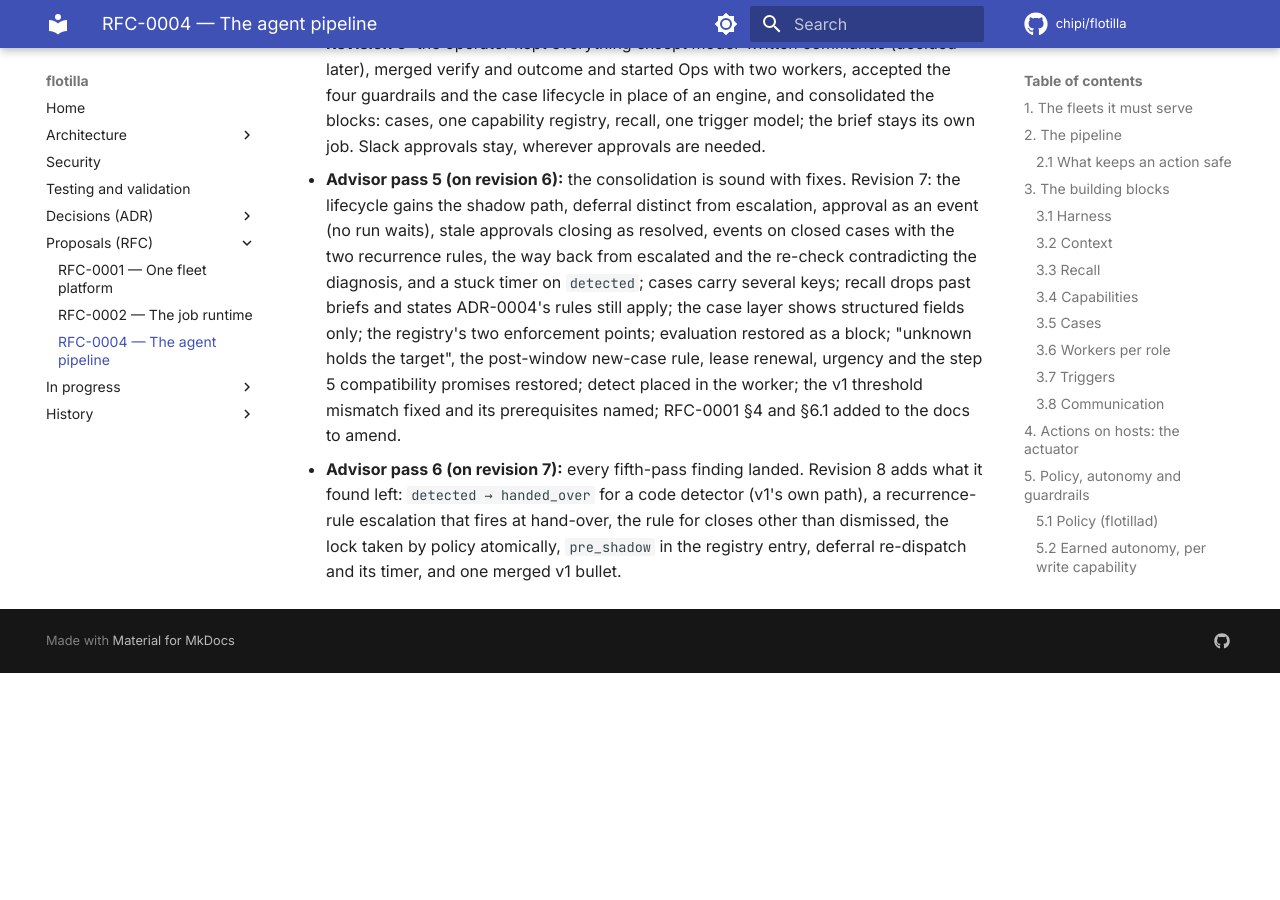
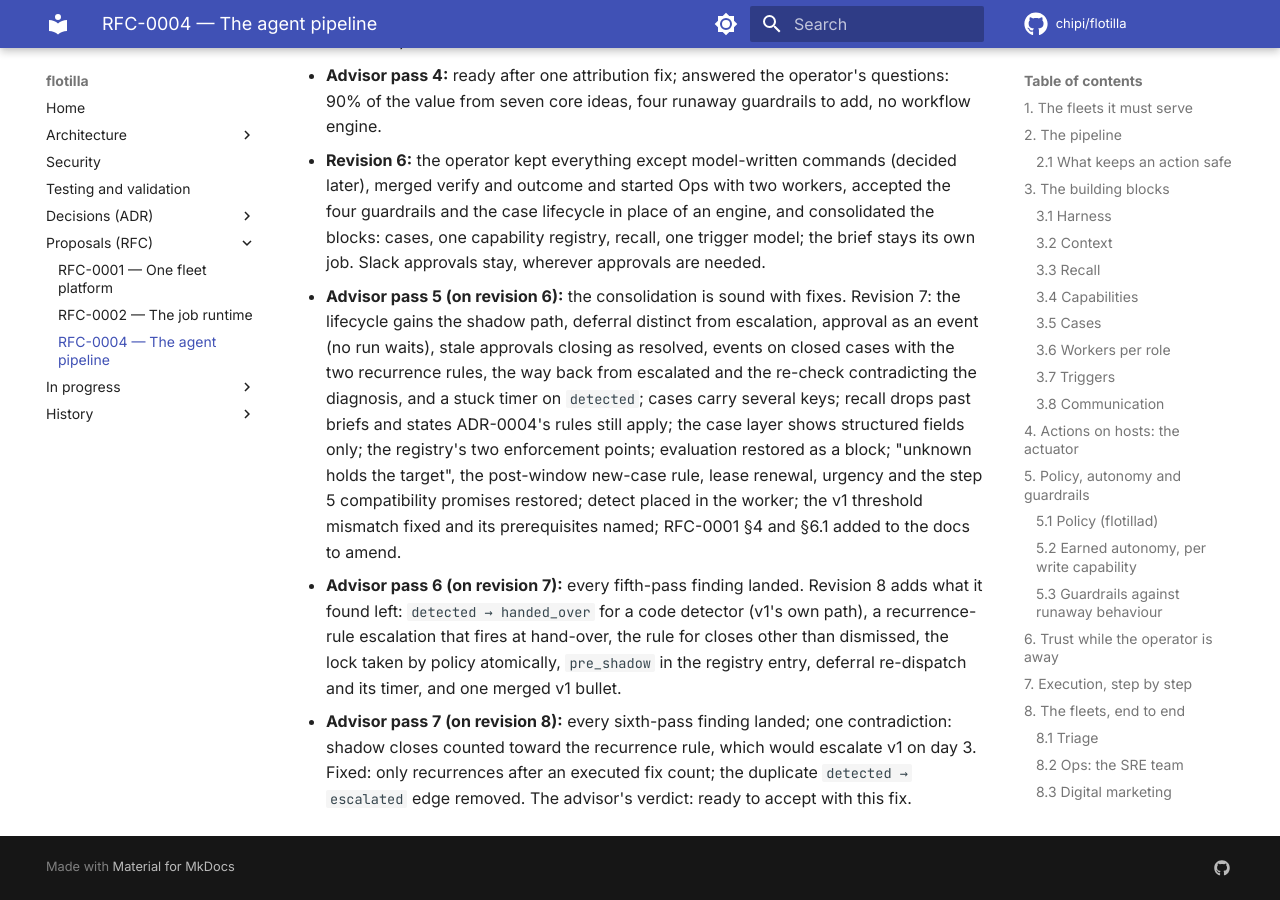
Before and after one commit to chipi/flotilla, an MkDocs documentation site: the page built from docs/rfc/RFC-0004-agent-pipeline.md, in a window 1280 px wide and 900 px high, scrolled down 21596 px. Built offline with MkDocs 1.6.1 and Material for MkDocs 9.7.7, drawn with Linux system fonts in a browser that asks for light colours; comment, search, counter and statistics services are not loaded; before the commit the page ends 22269 px from its top, so only the background shows below that; some of the changed text lies outside the part shown.

Commit message:
docs(rfc): RFC-0004: the recurrence rule counts only recurrences after an executed fix (advisor's seventh pass)
Shadow closes and resolved-itself closes link the new case but do not count, so v1's daily
shadow cases never trip the rule; the duplicate detected → escalated edge removed. 7 diagrams
render; make docs-build: strict, built.

Co-Authored-By: Claude Opus 5.5 <noreply@anthropic.com>
Claude-Session: https://claude.ai/code/session_01DJqN6tYa8ro8Kjh54qGCF1

```diff
--- a/docs/rfc/RFC-0004-agent-pipeline.md
+++ b/docs/rfc/RFC-0004-agent-pipeline.md
@@ -61,7 +61,7 @@ flowchart LR
 
 | Stage | Runs where | Does |
 |---|---|---|
-| **Detect** | a worker, code (for triage today: its cycle) | turns raw signals into cases. A signal whose keys match an open case, or a case closed as dismissed within the recurrence window, is attached to it. A signal on the target of an execution inside its verify window is attached (`caused_by`) and counts against verification; after the window it is a new case. After any close other than dismissed (verified, resolved itself, a shadow plan recorded), a recurrence is a new case linked `recurrence_of` (what the recurrence rule counts) |
+| **Detect** | a worker, code (for triage today: its cycle) | turns raw signals into cases. A signal whose keys match an open case, or a case closed as dismissed within the recurrence window, is attached to it. A signal on the target of an execution inside its verify window is attached (`caused_by`) and counts against verification; after the window it is a new case. After any close other than dismissed (verified, resolved itself, a shadow plan recorded), a recurrence is a new case linked `recurrence_of`; the recurrence rule counts only recurrences after an **executed** fix (closed verified, or escalated as not verified or failed) |
 | **Diagnose** | a worker with read capabilities (triage's also has the low-risk writes) | decides: dismiss, report, hand over, escalate |
 | **Act** | an acting worker | re-checks the problem by code with fresh numbers, then plans from its capabilities, or closes the case as resolved itself |
 | **Policy** | flotillad, code | runs, asks the operator, or refuses (§5.1); it decides and records, and executes only flotilla's own controls (a pause, a hold) |
@@ -239,7 +238,9 @@ stateDiagram-v2
   condition clears (the lock released, the hold or stand-down ended) or after a backoff. The
   `handed_over` stuck timer counts from the first hand-over, so a long hold surfaces as an escalation.
 - **The recurrence rule fires at hand-over, before any plan:** a case linked `recurrence_of` that
-  reaches the threshold (by default 3 in 7 days) goes to `escalated`, not to another fix.
+  reaches the threshold (by default 3 in 7 days) goes to `escalated`, not to another fix. It counts only
+  recurrences after an executed fix: closes as `shadow, plan recorded` or `resolved itself` link the new
+  case but do not count, so v1's daily shadow cases never trip it.
 - **Approval is an event, not a wait:** the planning run ends at `awaiting_approval`; flotillad holds
   the case and the per-target lock until the approval or its expiry; an approval starts a new execute
   run (§7). An approval given after the problem went away ends as `resolved itself`.
@@ -661,3 +662,7 @@ thresholds and capabilities; the actuator's own ADR; model-written commands (dec
   left: `detected → handed_over` for a code detector (v1's own path), a recurrence-rule escalation that
   fires at hand-over, the rule for closes other than dismissed, the lock taken by policy atomically,
   `pre_shadow` in the registry entry, deferral re-dispatch and its timer, and one merged v1 bullet.
+- **Advisor pass 7 (on revision 8):** every sixth-pass finding landed; one contradiction: shadow
+  closes counted toward the recurrence rule, which would escalate v1 on day 3. Fixed: only recurrences
+  after an executed fix count; the duplicate `detected → escalated` edge removed. The advisor's verdict:
+  ready to accept with this fix.
```
Also changed, not shown: other parts of docs/rfc/RFC-0004-agent-pipeline.md (+0 -1 lines).
